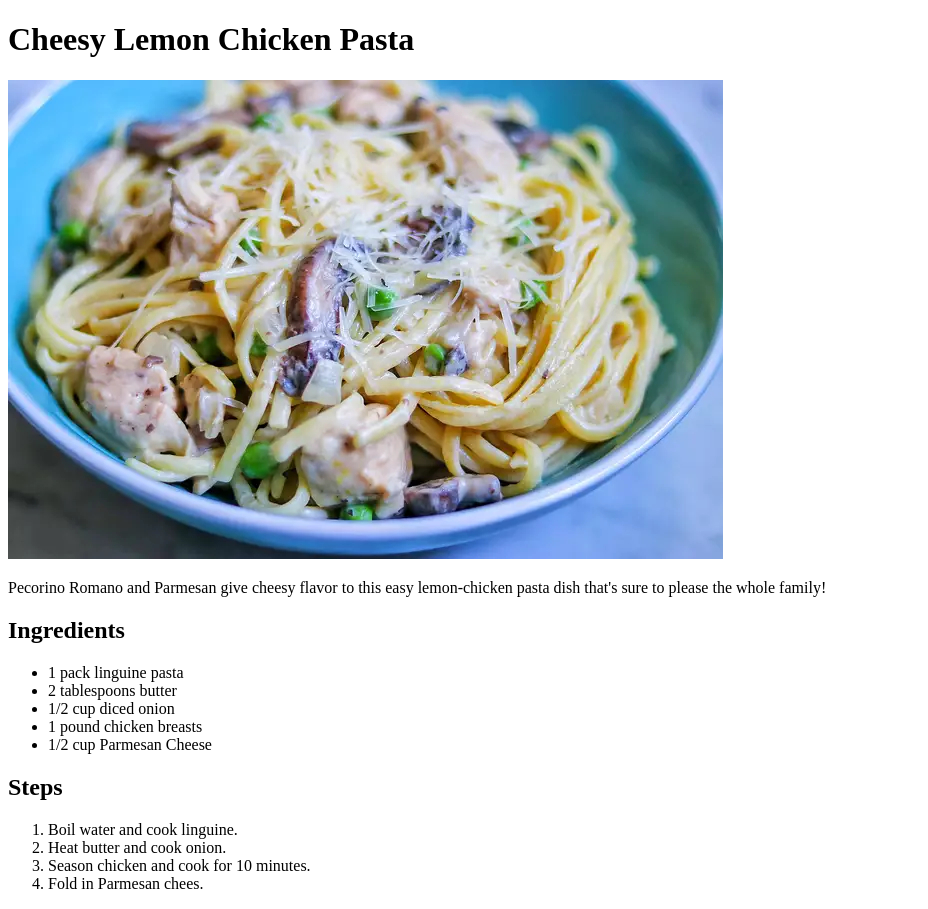
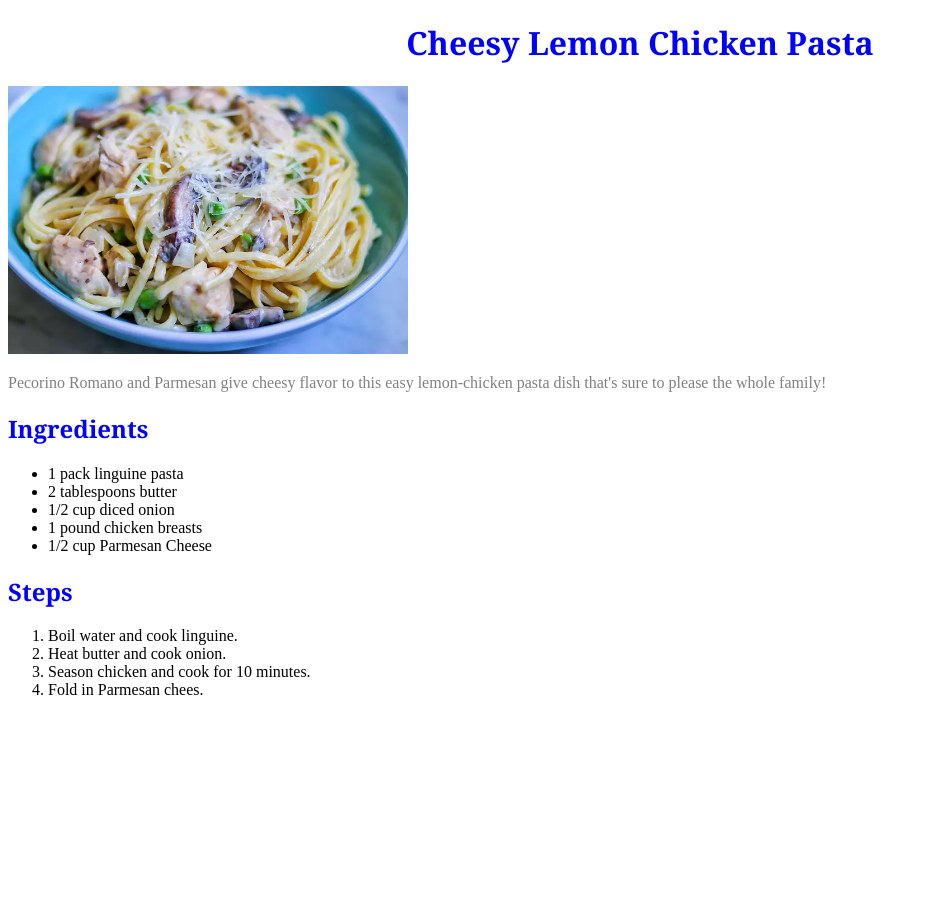
Before and after one commit to foolishtroy/odin-recipes, a plain HTML site: page recipes/chicken-pasta.html in a window 1280 px wide. Shown: the whole page, without its empty margins (0-928 px from the left). After the commit the page ends 800 px from the top, so only its background shows below. Drawn offline with Linux system fonts and the light colour scheme.

Commit message:
Apply styles.css to all HTML

```diff
--- a/recipes/chicken-pasta.html
+++ b/recipes/chicken-pasta.html
@@ -3,12 +3,13 @@
   <head>
     <meta charset="UTF-8">
     <title>Chicken Pasta</title>
+    <link rel="stylesheet" href="../styles.css">
   </head>
 
   <body>
     <h1>Cheesy Lemon Chicken Pasta</h1>
     <img src="./chicken-pasta.jpg">
-    <p>Pecorino Romano and Parmesan give cheesy flavor to this easy lemon-chicken pasta dish that's sure to please the whole family!</p>
+    <p class="description">Pecorino Romano and Parmesan give cheesy flavor to this easy lemon-chicken pasta dish that's sure to please the whole family!</p>
     <h2>Ingredients</h2>
       <ul>
         <li>1 pack linguine pasta</li>
--- /dev/null
+++ b/styles.css
@@ -0,0 +1,19 @@
+h1,
+h2 {
+    font-family: Georgia, 'Times New Roman', Times, serif;
+    color: blue;
+    font-weight: bold;
+}
+
+h1 {
+    text-align: center;
+}
+
+img {
+    height: auto;
+    width: 400px
+}
+
+.description {
+    color: gray
+}
```
Also changed, not shown: index.html (+1 -0 lines), recipes/meatloaf.html (+2 -1 lines), recipes/salad.html (+2 -1 lines). Lines whose indentation alone changed are shown as unchanged.
